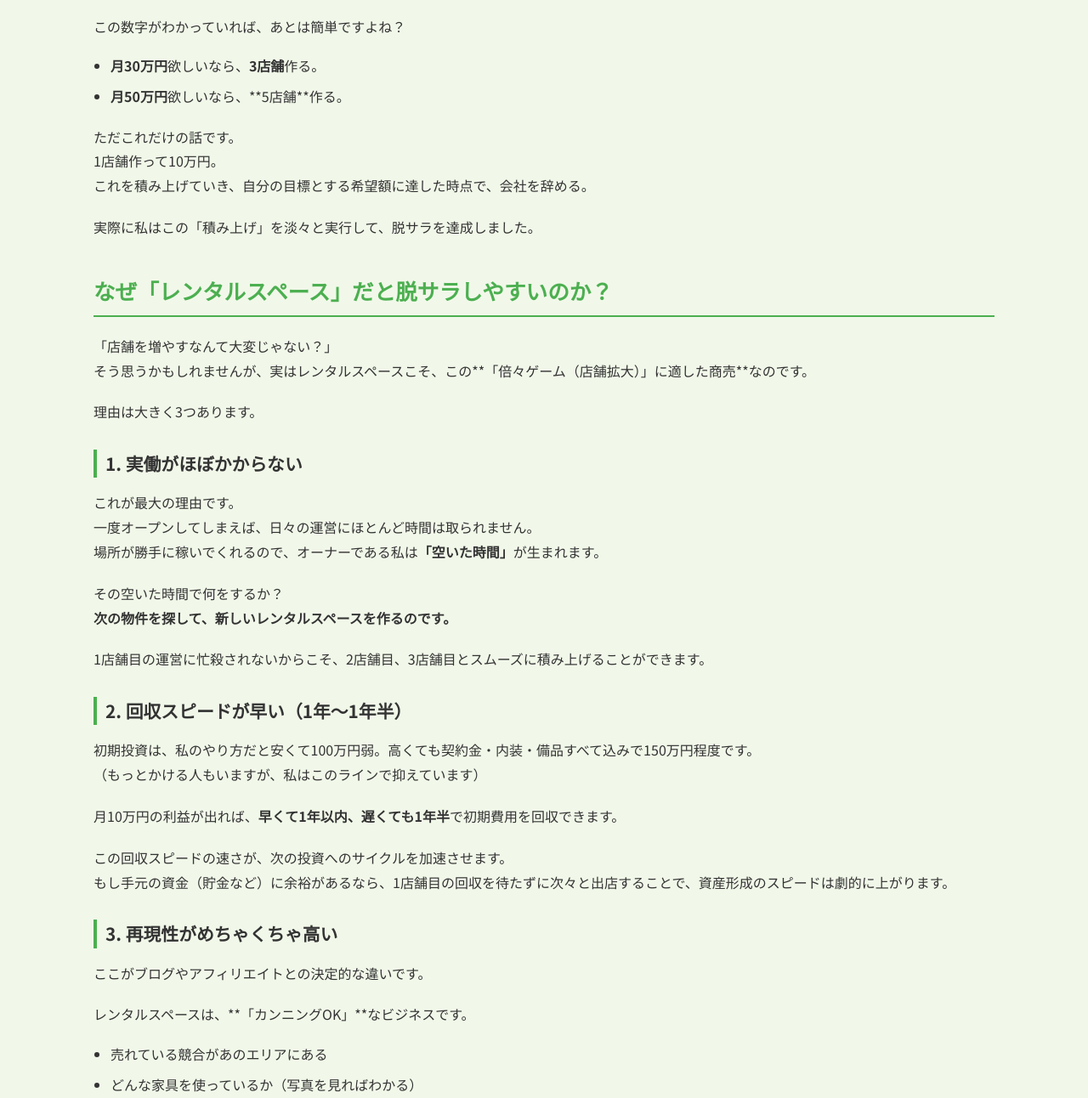
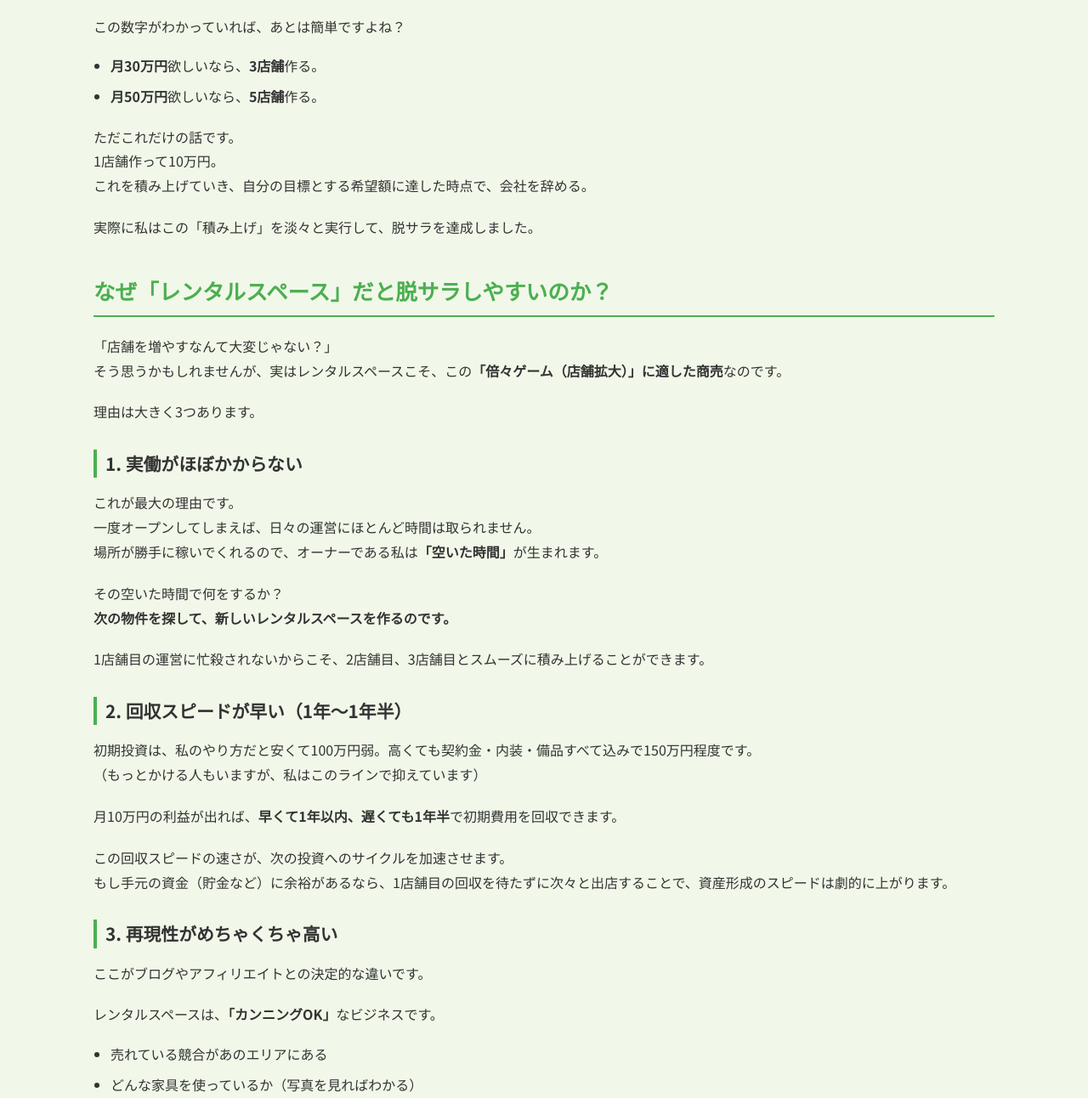
Before and after one commit to Kikurin2525/rental-space-blog, a plain HTML site: page articles/2026-01-24-how-i-quit-my-job.html in a window 1280 px wide. Shown: the part 1679-2971 px from the top of the page at 85% size. Drawn offline with Linux system fonts and the light colour scheme.

Commit message:
fix: ブログ記事の太字表記崩れを修正 (Markdown/HTML)

```diff
--- a/articles/2026-01-24-how-i-quit-my-job.html
+++ b/articles/2026-01-24-how-i-quit-my-job.html
@@ -66,7 +66,7 @@
 
                 <ul>
                     <li><strong>月30万円</strong>欲しいなら、<strong>3店舗</strong>作る。</li>
-                    <li><strong>月50万円</strong>欲しいなら、**5店舗**作る。</li>
+                    <li><strong>月50万円</strong>欲しいなら、<strong>5店舗</strong>作る。</li>
                 </ul>
 
                 <p>ただこれだけの話です。<br>
@@ -78,7 +78,7 @@
                 <h2>なぜ「レンタルスペース」だと脱サラしやすいのか？</h2>
 
                 <p>「店舗を増やすなんて大変じゃない？」<br>
-                そう思うかもしれませんが、実はレンタルスペースこそ、この**「倍々ゲーム（店舗拡大）」に適した商売**なのです。</p>
+                    そう思うかもしれませんが、実はレンタルスペースこそ、この<strong>「倍々ゲーム（店舗拡大）」に適した商売</strong>なのです。</p>
 
                 <p>理由は大きく3つあります。</p>
 
@@ -89,7 +89,8 @@
                     場所が勝手に稼いでくれるので、オーナーである私は<strong>「空いた時間」</strong>が生まれます。</p>
 
                 <p>その空いた時間で何をするか？<br>
-                <strong>次の物件を探して、新しいレンタルスペースを作るのです。</strong></p>
+                    <strong>次の物件を探して、新しいレンタルスペースを作るのです。</strong>
+                </p>
 
                 <p>1店舗目の運営に忙殺されないからこそ、2店舗目、3店舗目とスムーズに積み上げることができます。</p>
 
@@ -107,7 +108,7 @@
 
                 <p>ここがブログやアフィリエイトとの決定的な違いです。</p>
 
-                <p>レンタルスペースは、**「カンニングOK」**なビジネスです。</p>
+                <p>レンタルスペースは、<strong>「カンニングOK」</strong>なビジネスです。</p>
                 <ul>
                     <li>売れている競合があのエリアにある</li>
                     <li>どんな家具を使っているか（写真を見ればわかる）</li>
@@ -130,7 +131,7 @@
                     相当なセンスがある人なら早いかもしれませんが、凡人が1から初めて1年で達成できれば「めちゃくちゃ凄い」レベルですよね。<br>
                     しかも、Googleの検索アルゴリズムが変われば一瞬で収益がゼロになるリスクもあります。</p>
 
-                <p>一方で、レンタルスペースは**「場所」という物理的な価値**を提供します。<br>
+                <p>一方で、レンタルスペースは<strong>「場所」という物理的な価値</strong>を提供します。<br>
                     やり方が具体的で、答えが見えていて、真似がしやすい。<br>
                     だからこそ、<strong>脱サラまでの期間を圧倒的に短くできる</strong>し、計画が狂いにくいのです。</p>
 
@@ -145,7 +146,7 @@
                 <p>私はこのルールに従って、店舗を増やしていきました。<br>
                     そして気づけば、会社の給料を余裕で超えていました。</p>
 
-                <p>もしあなたが「いつか会社を辞めたい」と思っているなら、この**「確実性の高い積み上げゲーム」**をやってみることをおすすめします。</p>
+                <p>もしあなたが「いつか会社を辞めたい」と思っているなら、この<strong>「確実性の高い積み上げゲーム」</strong>をやってみることをおすすめします。</p>
 
                 <a href="../index.html" class="btn-back">トップページへ戻る</a>
             </div>
```
Also changed, not shown: 1 other file. Lines whose indentation alone changed are shown as unchanged.
